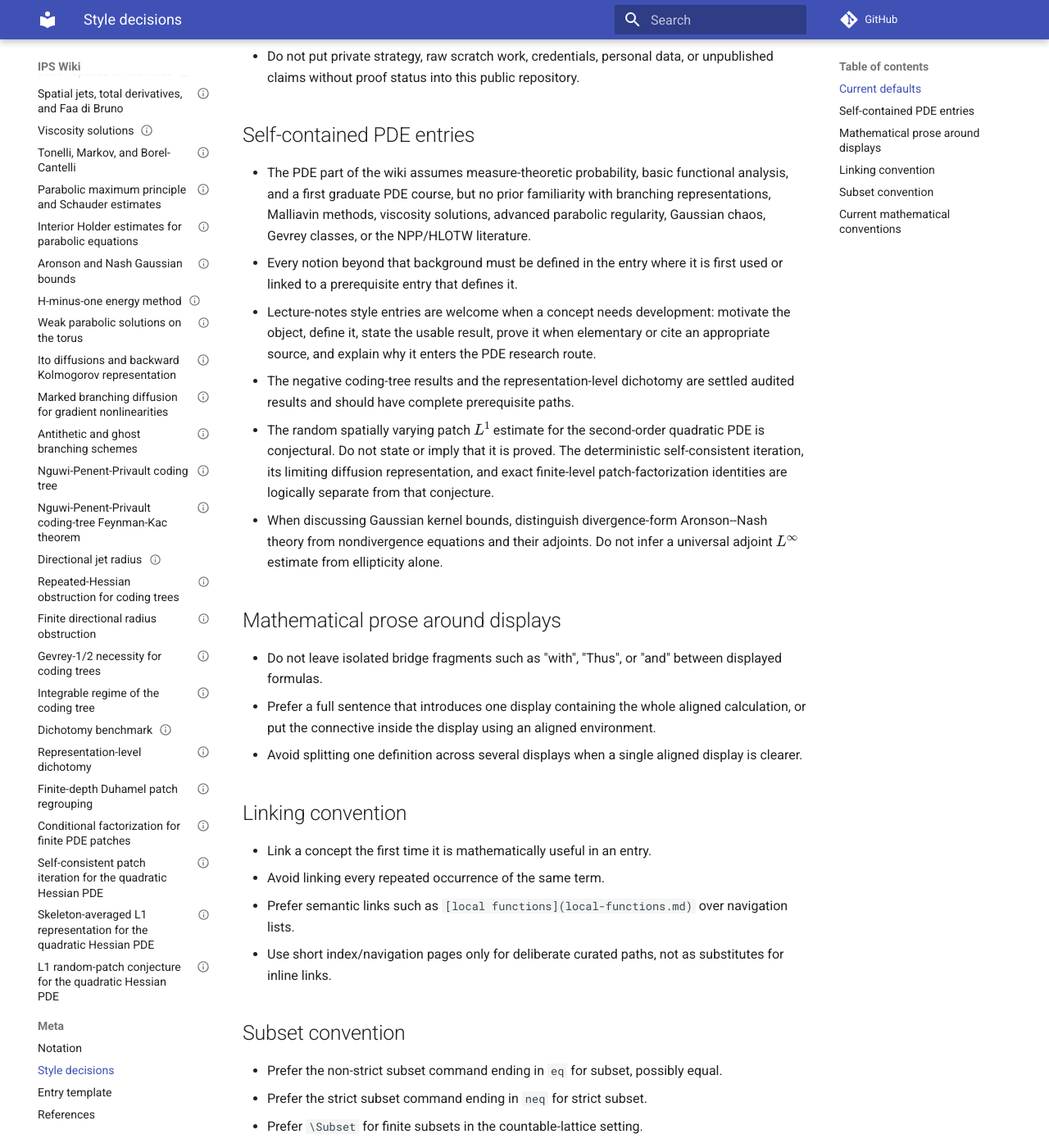
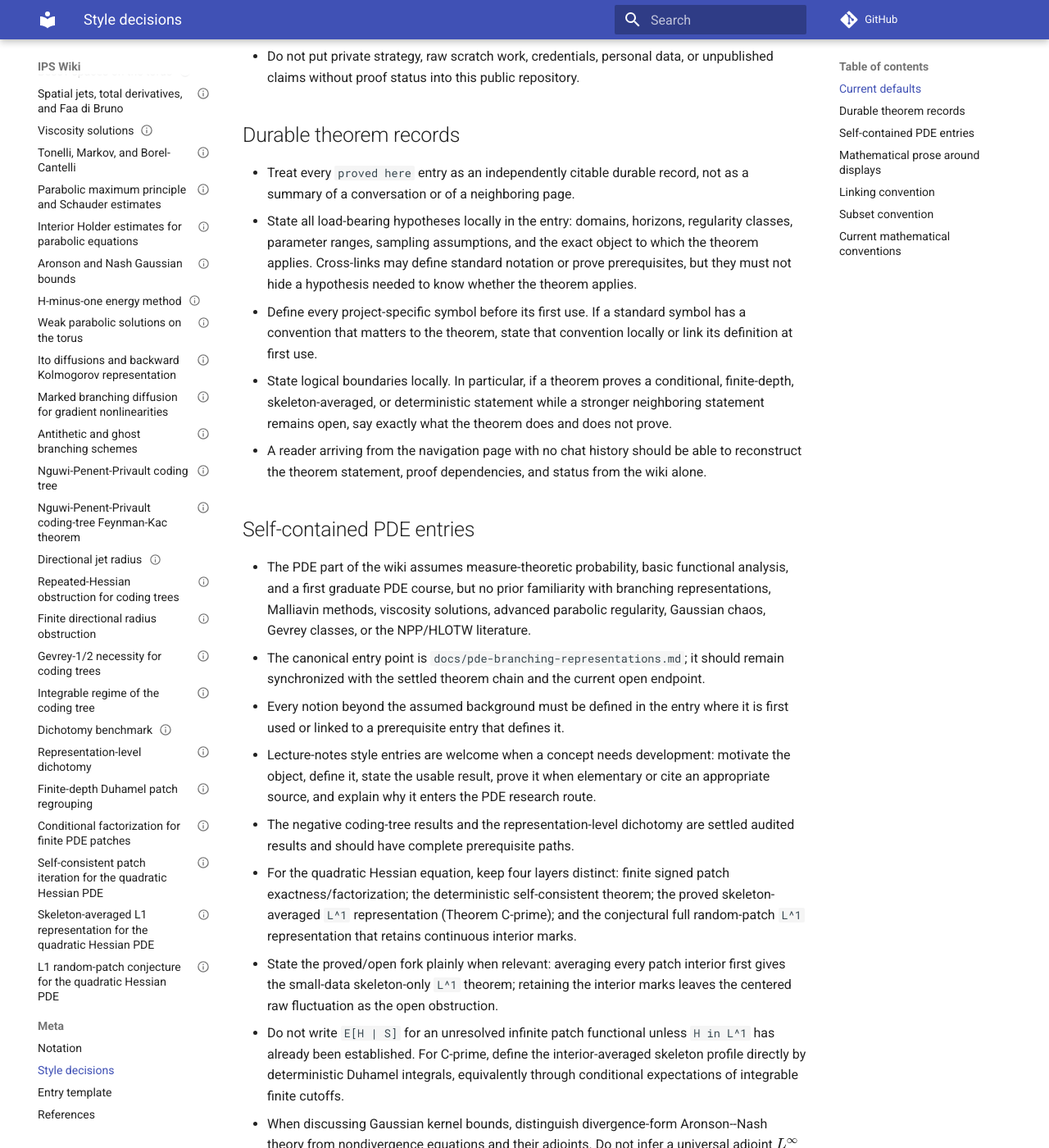
Before and after one commit to maciejgluchowski86-beep/ips-wiki, an MkDocs documentation site: the page built from docs/meta/style-decisions.md, in a window 1280 px wide and 1400 px high, scrolled down 661 px. Shown: the whole window at 82% size. Built offline with MkDocs 1.6.1 and Material for MkDocs 9.7.7, drawn with Linux system fonts in a browser that asks for light colours; comment, search, counter and statistics services are not loaded.

Commit message:
Make proved-here entries durable standalone records

```diff
--- a/docs/meta/style-decisions.md
+++ b/docs/meta/style-decisions.md
@@ -21,13 +21,24 @@ This page records durable style choices for the public IPS wiki.
 - Use TeX delimiters `\(...\)` for inline math and `$$...$$` for displayed math.
 - Do not put private strategy, raw scratch work, credentials, personal data, or unpublished claims without proof status into this public repository.
 
+## Durable theorem records
+
+- Treat every `proved here` entry as an independently citable durable record, not as a summary of a conversation or of a neighboring page.
+- State all load-bearing hypotheses locally in the entry: domains, horizons, regularity classes, parameter ranges, sampling assumptions, and the exact object to which the theorem applies. Cross-links may define standard notation or prove prerequisites, but they must not hide a hypothesis needed to know whether the theorem applies.
+- Define every project-specific symbol before its first use. If a standard symbol has a convention that matters to the theorem, state that convention locally or link its definition at first use.
+- State logical boundaries locally. In particular, if a theorem proves a conditional, finite-depth, skeleton-averaged, or deterministic statement while a stronger neighboring statement remains open, say exactly what the theorem does and does not prove.
+- A reader arriving from the navigation page with no chat history should be able to reconstruct the theorem statement, proof dependencies, and status from the wiki alone.
+
 ## Self-contained PDE entries
 
 - The PDE part of the wiki assumes measure-theoretic probability, basic functional analysis, and a first graduate PDE course, but no prior familiarity with branching representations, Malliavin methods, viscosity solutions, advanced parabolic regularity, Gaussian chaos, Gevrey classes, or the NPP/HLOTW literature.
-- Every notion beyond that background must be defined in the entry where it is first used or linked to a prerequisite entry that defines it.
+- The canonical entry point is `docs/pde-branching-representations.md`; it should remain synchronized with the settled theorem chain and the current open endpoint.
+- Every notion beyond the assumed background must be defined in the entry where it is first used or linked to a prerequisite entry that defines it.
 - Lecture-notes style entries are welcome when a concept needs development: motivate the object, define it, state the usable result, prove it when elementary or cite an appropriate source, and explain why it enters the PDE research route.
 - The negative coding-tree results and the representation-level dichotomy are settled audited results and should have complete prerequisite paths.
-- The random spatially varying patch \(L^1\) estimate for the second-order quadratic PDE is conjectural. Do not state or imply that it is proved. The deterministic self-consistent iteration, its limiting diffusion representation, and exact finite-level patch-factorization identities are logically separate from that conjecture.
+- For the quadratic Hessian equation, keep four layers distinct: finite signed patch exactness/factorization; the deterministic self-consistent theorem; the proved skeleton-averaged `L^1` representation (Theorem C-prime); and the conjectural full random-patch `L^1` representation that retains continuous interior marks.
+- State the proved/open fork plainly when relevant: averaging every patch interior first gives the small-data skeleton-only `L^1` theorem; retaining the interior marks leaves the centered raw fluctuation as the open obstruction.
+- Do not write `E[H | S]` for an unresolved infinite patch functional unless `H in L^1` has already been established. For C-prime, define the interior-averaged skeleton profile directly by deterministic Duhamel integrals, equivalently through conditional expectations of integrable finite cutoffs.
 - When discussing Gaussian kernel bounds, distinguish divergence-form Aronson--Nash theory from nondivergence equations and their adjoints. Do not infer a universal adjoint \(L^\infty\) estimate from ellipticity alone.
 
 ## Mathematical prose around displays
```
